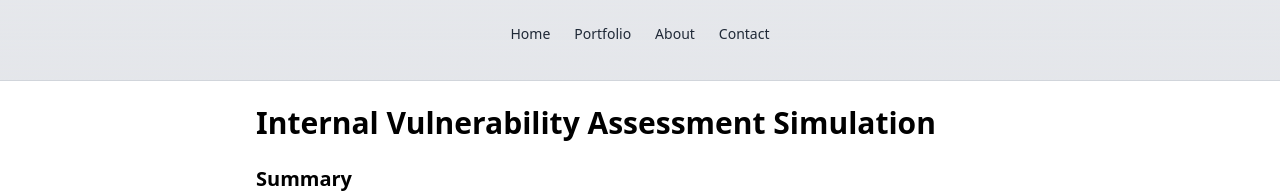
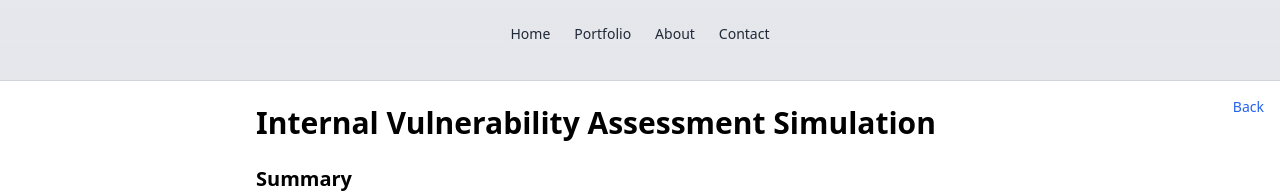
Before and after one commit to lddorse/cybersecurityportfolio, a React (Vite) app: page /project/internal-vuln in a window 1280 px wide. Shown: the top 193 px of the page. Built offline with nearby package versions, Linux system fonts and the light colour scheme.

Commit message:
update back button addition

```diff
--- a/src/pages/InternalVulnProject.jsx
+++ b/src/pages/InternalVulnProject.jsx
@@ -1,8 +1,9 @@
 import FixedCardLayout from "../components/FixedCardLayout";
-
+import BackButton from "../components/BackButton";
 const InternalVulnProject = () => {
     return (
       <FixedCardLayout>
+          <BackButton />
 
           <h1 className="text-3xl font-bold mb-4">Internal Vulnerability Assessment Simulation</h1>
 
--- a/src/pages/IssueResolutionProject.jsx
+++ b/src/pages/IssueResolutionProject.jsx
@@ -3,6 +3,7 @@ import FixedCardLayout from "../components/FixedCardLayout";
 const IssueResolutionProject = () => {
     return (
         <FixedCardLayout>
+
           <h1 className="text-3xl font-bold mb-4">Issue Resolution and Root Cause Analysis</h1>
 
           <h2 className="text-xl font-semibold mt-6 mb-2">Summary</h2>
```
